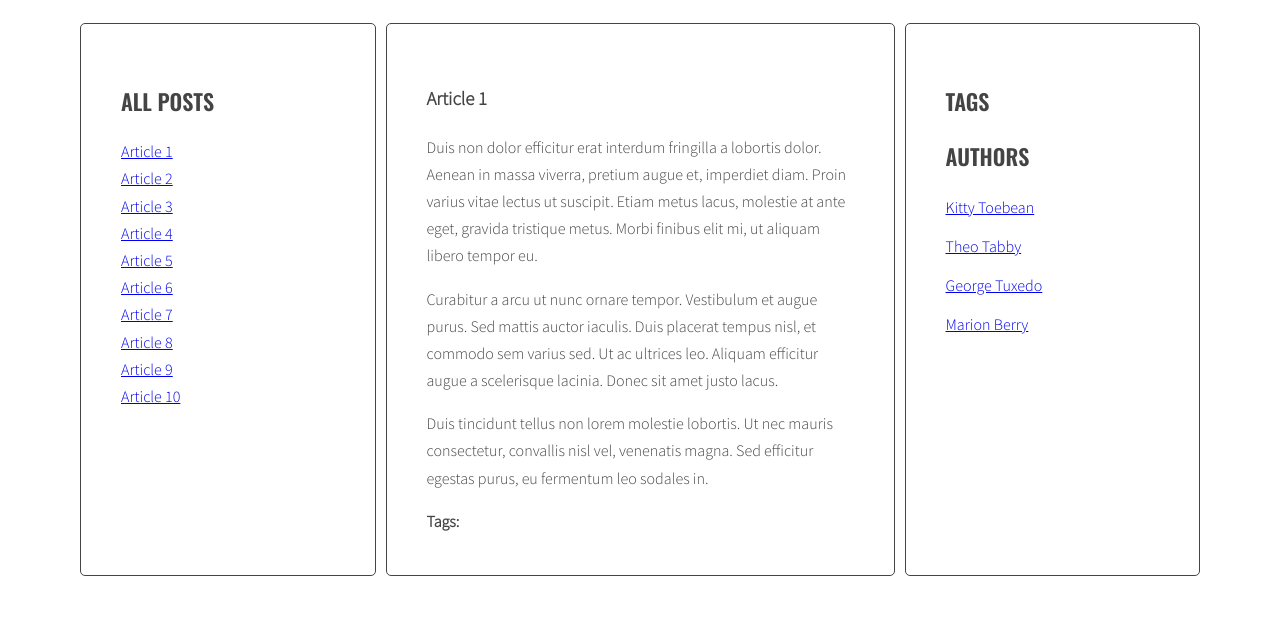
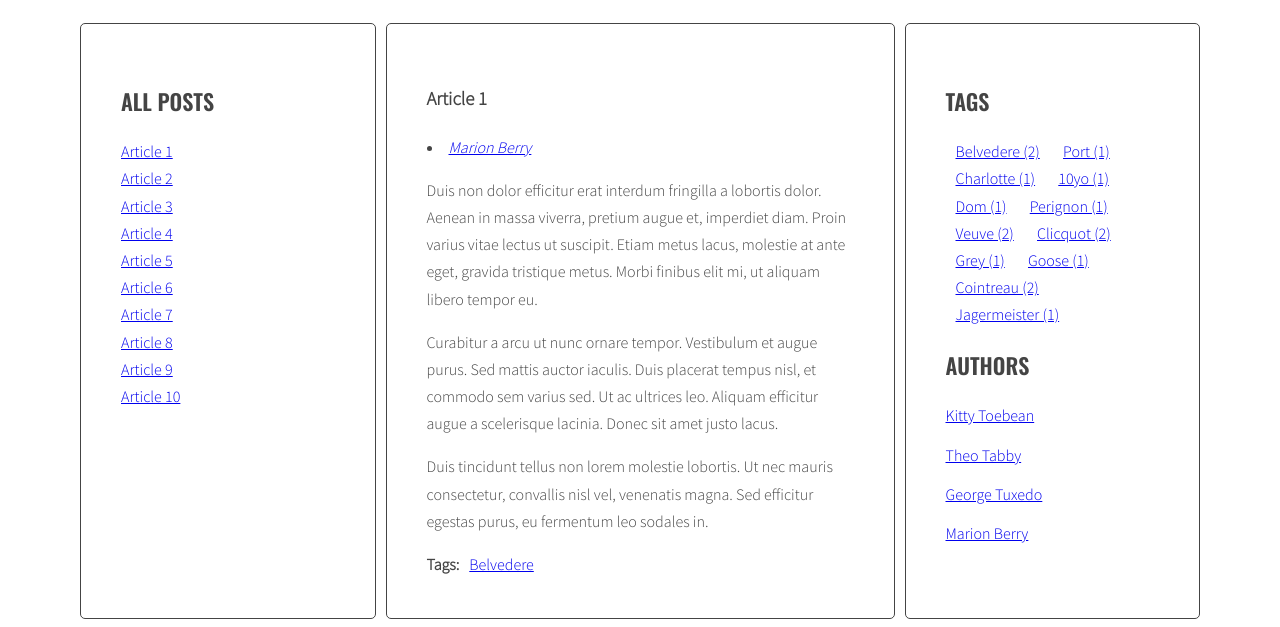
Before and after one commit to deregowskipiotr/js-blog, a website: page index.html in a window 1280 px wide. Shown: the part 220-847 px from the top of the page. Before the commit the page ends 804 px from the top, so only its background shows below. Drawn offline with nearby package versions, Linux system fonts and the light colour scheme.

Commit message:
Fix generateAuthors function

```diff
--- a/index.html
+++ b/index.html
@@ -54,7 +54,7 @@
                   </ul>
                 </div>
               </article>
-              <article class="post" id="article-3" data-tags="Balvenie 21yo" data-author="George Tuxedo">
+              <article class="post" id="article-3" data-tags="Belvedere" data-author="George Tuxedo">
                 <h3 class="post-title">Article 3</h3>
                 <p class="post-author"></p>
                 <div class="post-content">
@@ -155,7 +155,7 @@
                   </ul>
                 </div>
               </article>
-              <article class="post" id="article-9" data-tags="Campari" data-author="Marion Berry">
+              <article class="post" id="article-9" data-tags="Cointreau" data-author="Marion Berry">
                 <h3 class="post-title">Article 9</h3>
                 <p class="post-author">by Marion Berry</p>
                 <div class="post-content">
--- a/js/script.js
+++ b/js/script.js
@@ -8,7 +8,7 @@ const templates = {
   tagCloudLink: Handlebars.compile(document.querySelector('#template-tag-cloud-link').innerHTML),
   authorCloudLink: Handlebars.compile(document.querySelector('#template-author-cloud-link').innerHTML),
 
-}
+};
 
 
 
@@ -53,7 +53,7 @@ function titleClickHandler(event) {
   /* [DONE] add class 'active' to the correct article */
   targetArticle.classList.add('active');
 
-  console.log('targetArticle:', targetArticle);
+  //console.log('targetArticle:', targetArticle);
 
 }
 
@@ -102,7 +102,7 @@ function generateTitleLinks(customSelector = '') {
 
   for(let link of links){
     link.addEventListener('click', titleClickHandler);
-    console.log(link);
+    //console.log(link);
 
   }
 }
@@ -110,23 +110,27 @@ function generateTitleLinks(customSelector = '') {
 generateTitleLinks();
 
 function calculateTagsParams(tags){
+
   const params = {max: 0, min: 9999};
   for(let tag in tags){
     console.log(tag + 'is used' + tags[tag] + 'times');
+
     params.max = Math.max(tags[tag], params.max);
     params.min = Math.min(tags[tag], params.min);
   }
   return params;
 }
 function calculateTagClass(count, params){
+
   const normalizedCount = count - params.min;
   const normalizedMax = params.max - params.min;
   const percentage = normalizedCount / normalizedMax;
   const classNumber = Math.floor( percentage * (optCloudClassCount - 1) + 1 );
+
   return optCloudClassPrefix + classNumber;
 }
 
-calculateTagClass();
+//calculateTagClass();
 
 
 function generateTags(){
@@ -135,7 +139,7 @@ function generateTags(){
   let allTags = {};
 
   /* find all articles */
-  const articles = document.querySelectorAll(optArticleTagsSelector);
+  const articles = document.querySelectorAll(optArticleSelector);
 
   /* START LOOP: for every article: */
   for(let article of articles){
@@ -148,7 +152,7 @@ function generateTags(){
 
     /* get tags from data-tags attribute */
     const articleTags = article.getAttribute('data-tags');
-  console.log('articleTags');
+    console.log(articleTags);
 
     /* split tags into array */
     const articleTagsArray = articleTags.split(' ');
@@ -156,15 +160,15 @@ function generateTags(){
 
     /* START LOOP: for each tag */
     for(let tag of articleTagsArray){
-
+      //console.log(tag);
       /* generate HTML of the link */
       const taglinkHTMLData = {id: articleTags, title: tag};
-  const taglinkHTML = templates.articleTagsLink(taglinkHTMLData);
+      const taglinkHTML = templates.tagLink(taglinkHTMLData);
       console.log(taglinkHTML);
 
       /* add generated code to html variable */
       html = html + taglinkHTML;
-
+      //console.log(html);
       /* [NEW] check if this link is NOT already in allTags */
       if(!allTags.hasOwnProperty(tag)){
         /* [NEW] add generated code to allTags array */
@@ -182,8 +186,9 @@ function generateTags(){
 
   /* [NEW] find list of tags in right column */
   const tagList = document.querySelector(optTagsListSelector);
+
   const tagsParams = calculateTagsParams(allTags);
- console.log('tagsParams', tagsParams)
+  console.log('tagsParams', tagsParams);
   /* [NEW] create variable for all links HTML code */
   const allTagsData = {tags: []};
   /* [NEW] START LOOP: for each tag in allTags */
@@ -206,7 +211,7 @@ generateTags();
 function tagClickHandler(event){
   /* prevent default action for this event */
   event.preventDefault();
-
+  //console.log(event);
   /* make new constant named "clickedElement" and give it the value of "this" */
   const clickedElement = this;
   console.log(clickedElement);
@@ -217,7 +222,7 @@ function tagClickHandler(event){
 
   /* make a new constant "tag" and extract tag from the "href" constant */
   const tag = href.replace('#tag-', '');
-  console.log('tag: ', '');
+  console.log('tag:', '');
 
   /* find all tag links with class active */
   const activeTagLinks = document.querySelectorAll('a.active[href^="#tag-"]');
@@ -265,8 +270,8 @@ function generateAuthors(){
   const articles = document.querySelectorAll(optArticleSelector);
   /* START LOOP: for every article: */
   for(let article of articles){
-    /* find tags wrapper */
-  const titleList = article.querySelector(optArticleAuthorSelector);
+    /* find authors wrapper */
+    const authorWrapper = article.querySelector(optArticleAuthorSelector);
     /* make html variable with empty string */
     let html = '';
     /* get author from data-author attribute */
@@ -277,18 +282,18 @@ function generateAuthors(){
     /* add generated code to html variable */
     html = html + authorlinkHTML;
     /* [NEW] check if this link is NOT already in allTags */
-  if(!allAuthors.hasOwnProperty(authorTags)) {
+    if(!allAuthors.hasOwnProperty(articleAuthor)) {
     /* [NEW] add generated code to allTags array */
-    allAuthors[authorTags] = 1;
+      allAuthors[articleAuthor] = 1;
     } else {
-    allAuthors[authorTags]++;
+      allAuthors[articleAuthor]++;
     }
 
     /* insert HTML of all the links into the author wrapper */
     authorWrapper.innerHTML = html;
   /* END LOOP: for every article: */
   }
-  const links = article.querySelectorAll('.authors');
+  const links = articles.querySelectorAll('.authors');
   console.log(links);
   for(let link of links){
     link.addEventListener('click', authorClickHandler);
@@ -312,7 +317,7 @@ function generateAuthors(){
 
 }
 
-//generateAuthors()
+generateAuthors();
 
 
 function addClickListenersToAuthors(){
@@ -358,4 +363,4 @@ function authorClickHandler(event){
   generateTitleLinks('[data-author="' + tag + '"]');
 }
 
-//uthorClickHandler();
+//authorClickHandler();
```
Also changed, not shown: .eslintrc.js (added), .eslintrc.json. Lines whose indentation alone changed are shown as unchanged.
